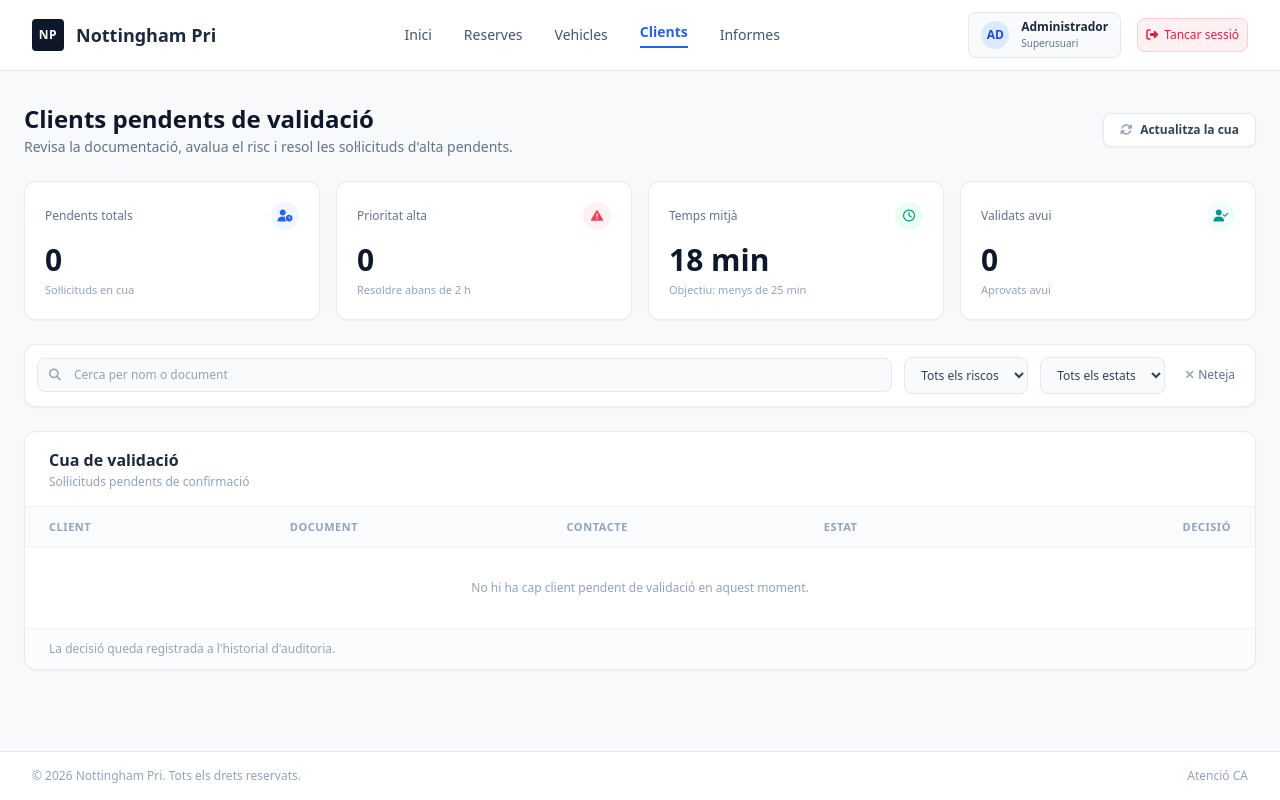
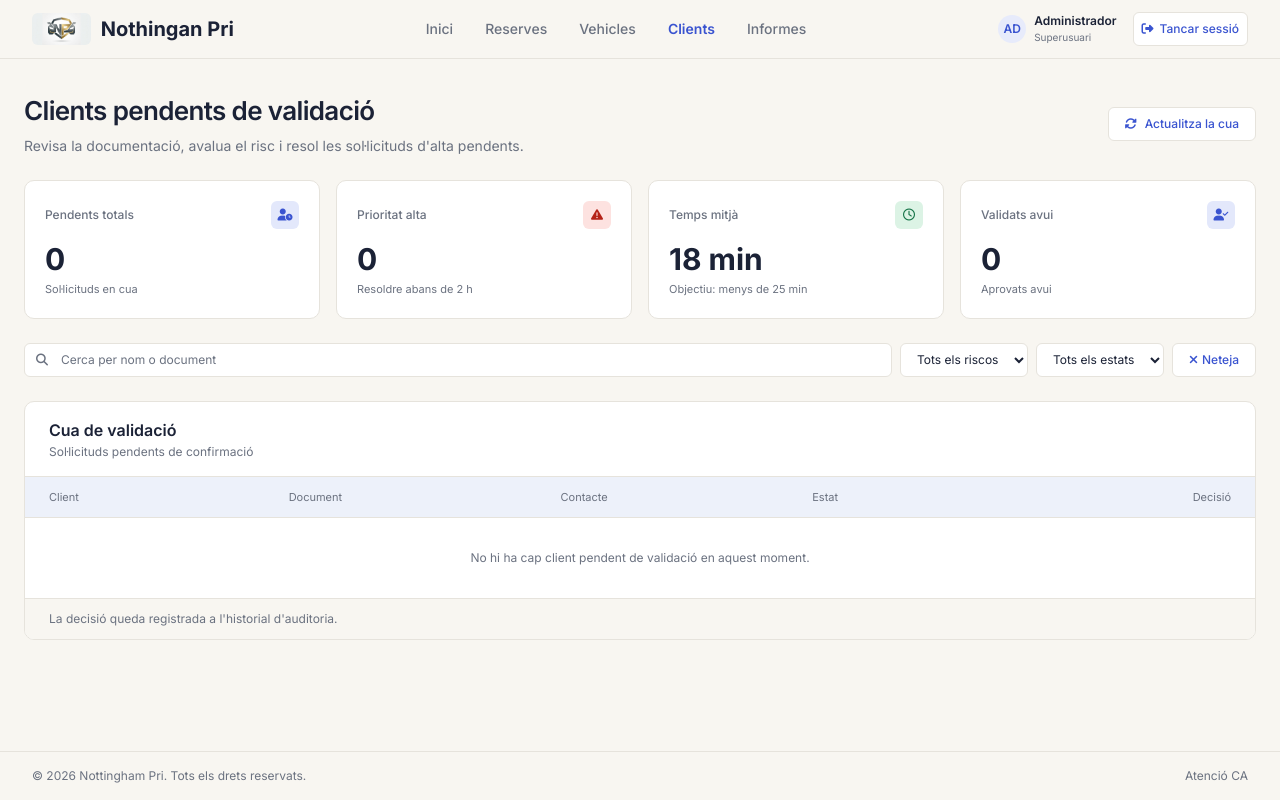
Before and after one commit to zohaibxz/Nothingan-Pri-S.A, a Spring Boot app: page /admin/agent/validacions in a window 1280 px wide. Run offline with Spring Boot 4, Linux system fonts and the light colour scheme; the visitor is signed in with stand-in values (Sample User, id 1); some of the project's set-up classes (security, data sources, template engines, error pages and the like) are left out, and stand-ins take their place; some libraries are stand-ins or nearby versions.

Commit message:
Valaidar clients de l'administrador amb la mateixa estètica que les altres

```diff
--- a/src/main/resources/templates/administrador/validar-clients.html
+++ b/src/main/resources/templates/administrador/validar-clients.html
@@ -4,43 +4,63 @@
     <meta charset="UTF-8">
     <meta name="viewport" content="width=device-width, initial-scale=1.0">
     <title>Nottingham Pri - Clients pendents de validació</title>
+
+    <!-- Mateixa tipografia que la gestió de vehicles -->
+    <link rel="preconnect" href="https://fonts.googleapis.com">
+    <link rel="preconnect" href="https://fonts.gstatic.com" crossorigin>
+    <link href="https://fonts.googleapis.com/css2?family=Inter:wght@400;500;600;700&display=swap" rel="stylesheet">
+
     <!-- Tailwind CSS CDN -->
     <script src="https://cdn.tailwindcss.com"></script>
+    <!-- Paleta de colors de la gestió de vehicles -->
+    <script>
+        tailwind.config = {
+            theme: {
+                extend: {
+                    fontFamily: { sans: ['Inter', 'system-ui', 'sans-serif'] },
+                    colors: {
+                        crema: '#f8f6f1',
+                        linia: '#e6e3dc',
+                        tinta: '#1b2236',
+                        gris: '#6b7280',
+                        primari: '#3a54d0',
+                        'primari-suau': '#e7ebfb'
+                    }
+                }
+            }
+        }
+    </script>
     <!-- FontAwesome Icons -->
     <link href="https://cdnjs.cloudflare.com/ajax/libs/font-awesome/6.4.0/css/all.min.css" rel="stylesheet">
 </head>
-<body class="bg-[#F8F9FA] text-slate-700 min-h-screen flex flex-col font-sans antialiased">
+<body class="bg-crema text-tinta min-h-screen flex flex-col font-sans antialiased">
 
     <!-- HEADER / NAVIGATION -->
-    <header class="bg-white border-b border-slate-200 px-8 py-3 flex items-center justify-between sticky top-0 z-50">
-        <div class="flex items-center space-x-3">
-            <a th:href="@{/dashboard}" class="flex items-center space-x-3">
-                <div class="w-8 h-8 bg-slate-900 rounded flex items-center justify-center text-white font-bold text-xs tracking-wider">
-                    NP
-                </div>
-                <span class="font-bold text-slate-800 text-lg">Nottingham Pri</span>
-            </a>
-        </div>
+    <header class="bg-crema border-b border-linia px-8 py-3 flex items-center justify-between sticky top-0 z-50">
+        <a th:href="@{/dashboard}" class="flex items-center space-x-2.5">
+            <img th:src="@{/img/logo.jpg}" alt="Logo Nothingan Pri" class="h-8 w-auto max-w-[7.5rem] object-contain rounded-md">
+            <span class="font-bold text-tinta text-xl">Nothingan Pri</span>
+        </a>
 
         <!-- Navigation Links -->
-        <nav class="hidden md:flex items-center space-x-8 text-sm font-medium text-slate-600">
-            <a th:href="@{/dashboard}" class="hover:text-blue-600 transition-colors">Inici</a>
-            <a th:href="@{/reserves}" class="hover:text-blue-600 transition-colors">Reserves</a>
-            <a th:href="@{/vehicles}" class="hover:text-blue-600 transition-colors">Vehicles</a>
-            <a th:href="@{/admin/agent/validacions}" class="text-blue-600 font-semibold border-b-2 border-blue-600 pb-1">Clients</a>
-            <a th:href="@{/informes}" class="hover:text-blue-600 transition-colors">Informes</a>
+        <nav class="hidden md:flex items-center space-x-8 text-sm font-medium text-gris">
+            <a th:href="@{/dashboard}" class="hover:text-primari transition-colors">Inici</a>
+            <a th:href="@{/reserves}" class="hover:text-primari transition-colors">Reserves</a>
+            <a th:href="@{/vehicles}" class="hover:text-primari transition-colors">Vehicles</a>
+            <a th:href="@{/admin/agent/validacions}" class="text-primari font-semibold">Clients</a>
+            <a th:href="@{/informes}" class="hover:text-primari transition-colors">Informes</a>
         </nav>
 
         <!-- User Profile & Logout Dropdown (Dinámico) -->
         <div class="flex items-center space-x-4">
-            <div class="flex items-center space-x-3 bg-slate-50 border border-slate-200 rounded-lg px-3 py-1.5">
-                <div class="w-7 h-7 rounded-full bg-blue-100 text-blue-700 flex items-center justify-center font-bold text-xs"
+            <div class="flex items-center space-x-2">
+                <div class="w-7 h-7 rounded-full bg-primari-suau text-primari flex items-center justify-center font-semibold text-xs"
                      th:text="${inicials != null ? inicials : 'AD'}">
                     AD
                 </div>
                 <div class="text-xs">
-                    <p class="font-semibold text-slate-800" th:text="${nomClient != null ? nomClient : 'Administrador'}">Administrador</p>
-                    <p class="text-slate-500 text-[10px]">Superusuari</p>
+                    <p class="font-semibold text-tinta" th:text="${nomClient != null ? nomClient : 'Administrador'}">Administrador</p>
+                    <p class="text-gris text-[10px]">Superusuari</p>
                 </div>
             </div>
 
@@ -48,7 +68,7 @@
             <form th:action="@{/logout}" method="post" class="inline">
                 <button type="submit"
                         title="Tancar sessió"
-                        class="bg-rose-50 hover:bg-rose-100 text-rose-600 border border-rose-200 p-2 rounded-lg text-xs font-medium transition flex items-center space-x-1.5">
+                        class="bg-white hover:bg-primari-suau text-primari border border-linia p-2 rounded-md text-xs font-medium transition flex items-center space-x-1.5">
                     <i class="fa-solid fa-right-from-bracket"></i>
                     <span class="hidden sm:inline">Tancar sessió</span>
                 </button>
@@ -62,12 +82,12 @@
         <!-- TITLE & ACTION HEADER -->
         <div class="flex flex-col md:flex-row md:items-center justify-between gap-4 mb-6">
             <div>
-                <h1 class="text-2xl font-bold text-slate-900">Clients pendents de validació</h1>
-                <p class="text-slate-500 text-sm mt-0.5">Revisa la documentació, avalua el risc i resol les sol·licituds d'alta pendents.</p>
+                <h1 class="text-[1.625rem] font-semibold tracking-tight text-tinta">Clients pendents de validació</h1>
+                <p class="text-gris text-sm mt-1.5">Revisa la documentació, avalua el risc i resol les sol·licituds d'alta pendents.</p>
             </div>
             <div>
-                <button onclick="location.reload()" class="bg-white hover:bg-slate-50 border border-slate-200 text-slate-700 text-xs font-semibold px-4 py-2 rounded-lg shadow-sm transition flex items-center space-x-2">
-                    <i class="fa-solid fa-rotate text-slate-400"></i>
+                <button onclick="location.reload()" class="bg-white hover:bg-primari-suau border border-linia text-primari text-xs font-medium px-4 py-2 rounded-md transition flex items-center space-x-2">
+                    <i class="fa-solid fa-rotate"></i>
                     <span>Actualitza la cua</span>
                 </button>
             </div>
@@ -77,97 +97,97 @@
         <div class="grid grid-cols-1 sm:grid-cols-2 lg:grid-cols-4 gap-4 mb-6">
 
             <!-- Card 1: Pendents totals (Dinámico) -->
-            <div class="bg-white p-5 rounded-xl border border-slate-200/80 shadow-sm flex flex-col justify-between">
-                <div class="flex items-center justify-between text-slate-500">
+            <div class="bg-white p-5 rounded-[.625rem] border border-linia flex flex-col justify-between">
+                <div class="flex items-center justify-between text-gris">
                     <span class="text-xs font-medium">Pendents totals</span>
-                    <div class="w-7 h-7 rounded-full bg-blue-50 text-blue-600 flex items-center justify-center text-xs">
+                    <div class="w-7 h-7 rounded-md bg-[#e3e8fb] text-primari flex items-center justify-center text-xs">
                         <i class="fa-solid fa-user-clock"></i>
                     </div>
                 </div>
                 <div class="mt-3">
-                    <span class="text-3xl font-bold text-slate-900"
+                    <span class="text-3xl font-bold text-tinta"
                           th:text="${clientsPendents != null ? #lists.size(clientsPendents) : 0}">0</span>
-                    <p class="text-[11px] text-slate-400 mt-1">Sol·licituds en cua</p>
+                    <p class="text-[11px] text-gris mt-1">Sol·licituds en cua</p>
                 </div>
             </div>
 
             <!-- Card 2: Prioritat alta -->
-            <div class="bg-white p-5 rounded-xl border border-slate-200/80 shadow-sm flex flex-col justify-between">
-                <div class="flex items-center justify-between text-slate-500">
+            <div class="bg-white p-5 rounded-[.625rem] border border-linia flex flex-col justify-between">
+                <div class="flex items-center justify-between text-gris">
                     <span class="text-xs font-medium">Prioritat alta</span>
-                    <div class="w-7 h-7 rounded-full bg-rose-50 text-rose-500 flex items-center justify-center text-xs">
+                    <div class="w-7 h-7 rounded-md bg-[#fde2e0] text-[#b42318] flex items-center justify-center text-xs">
                         <i class="fa-solid fa-triangle-exclamation"></i>
                     </div>
                 </div>
                 <div class="mt-3">
-                    <span class="text-3xl font-bold text-slate-900">0</span>
-                    <p class="text-[11px] text-slate-400 mt-1">Resoldre abans de 2 h</p>
+                    <span class="text-3xl font-bold text-tinta">0</span>
+                    <p class="text-[11px] text-gris mt-1">Resoldre abans de 2 h</p>
                 </div>
             </div>
 
             <!-- Card 3: Temps mitjà -->
-            <div class="bg-white p-5 rounded-xl border border-slate-200/80 shadow-sm flex flex-col justify-between">
-                <div class="flex items-center justify-between text-slate-500">
+            <div class="bg-white p-5 rounded-[.625rem] border border-linia flex flex-col justify-between">
+                <div class="flex items-center justify-between text-gris">
                     <span class="text-xs font-medium">Temps mitjà</span>
-                    <div class="w-7 h-7 rounded-full bg-emerald-50 text-emerald-600 flex items-center justify-center text-xs">
+                    <div class="w-7 h-7 rounded-md bg-[#dcf3e5] text-[#157347] flex items-center justify-center text-xs">
                         <i class="fa-regular fa-clock"></i>
                     </div>
                 </div>
                 <div class="mt-3">
-                    <span class="text-3xl font-bold text-slate-900">18 min</span>
-                    <p class="text-[11px] text-slate-400 mt-1">Objectiu: menys de 25 min</p>
+                    <span class="text-3xl font-bold text-tinta">18 min</span>
+                    <p class="text-[11px] text-gris mt-1">Objectiu: menys de 25 min</p>
                 </div>
             </div>
 
             <!-- Card 4: Validats avui -->
-            <div class="bg-white p-5 rounded-xl border border-slate-200/80 shadow-sm flex flex-col justify-between">
-                <div class="flex items-center justify-between text-slate-500">
+            <div class="bg-white p-5 rounded-[.625rem] border border-linia flex flex-col justify-between">
+                <div class="flex items-center justify-between text-gris">
                     <span class="text-xs font-medium">Validats avui</span>
-                    <div class="w-7 h-7 rounded-full bg-teal-50 text-teal-600 flex items-center justify-center text-xs">
+                    <div class="w-7 h-7 rounded-md bg-[#e3e8fb] text-primari flex items-center justify-center text-xs">
                         <i class="fa-solid fa-user-check"></i>
                     </div>
                 </div>
                 <div class="mt-3">
-                    <span class="text-3xl font-bold text-slate-900">0</span>
-                    <p class="text-[11px] text-slate-400 mt-1">Aprovats avui</p>
+                    <span class="text-3xl font-bold text-tinta">0</span>
+                    <p class="text-[11px] text-gris mt-1">Aprovats avui</p>
                 </div>
             </div>
         </div>
 
         <!-- SEARCH & FILTERS BAR -->
-        <div class="bg-white p-3 rounded-xl border border-slate-200/80 shadow-sm mb-6 flex flex-wrap items-center gap-3 text-xs">
+        <div class="mb-6 flex flex-wrap items-center gap-2 text-xs">
             <div class="relative flex-grow min-w-[220px]">
-                <i class="fa-solid fa-magnifying-glass absolute left-3 top-1/2 -translate-y-1/2 text-slate-400"></i>
-                <input type="text" placeholder="Cerca per nom o document" class="w-full pl-9 pr-3 py-2 bg-slate-50 border border-slate-200 rounded-lg text-slate-700 placeholder-slate-400 focus:outline-none focus:ring-2 focus:ring-blue-500 focus:bg-white transition">
+                <i class="fa-solid fa-magnifying-glass absolute left-3 top-1/2 -translate-y-1/2 text-gris"></i>
+                <input type="text" placeholder="Cerca per nom o document" class="w-full h-[2.125rem] pl-9 pr-3 bg-white border border-linia rounded-md text-tinta placeholder-gris focus:outline-none focus:ring-2 focus:ring-primari transition">
             </div>
 
-            <select class="bg-slate-50 border border-slate-200 text-slate-700 py-2 px-3 rounded-lg focus:outline-none focus:ring-2 focus:ring-blue-500">
+            <select class="h-[2.125rem] bg-white border border-linia text-tinta px-3 rounded-md focus:outline-none focus:ring-2 focus:ring-primari">
                 <option value="">Tots els riscos</option>
                 <option value="baix">Baix</option>
                 <option value="mitja">Mitjà</option>
                 <option value="alt">Alt</option>
             </select>
 
-            <select class="bg-slate-50 border border-slate-200 text-slate-700 py-2 px-3 rounded-lg focus:outline-none focus:ring-2 focus:ring-blue-500">
+            <select class="h-[2.125rem] bg-white border border-linia text-tinta px-3 rounded-md focus:outline-none focus:ring-2 focus:ring-primari">
                 <option value="">Tots els estats</option>
                 <option value="nou">Nou</option>
                 <option value="revisio">En revisió</option>
             </select>
 
-            <button class="text-slate-500 hover:text-slate-800 transition flex items-center space-x-1 px-2 py-1">
-                <i class="fa-solid fa-xmark text-slate-400"></i>
+            <button class="h-[2.125rem] bg-white border border-linia text-primari font-medium hover:bg-primari-suau transition flex items-center space-x-1 px-4 rounded-md">
+                <i class="fa-solid fa-xmark"></i>
                 <span>Neteja</span>
             </button>
         </div>
 
         <!-- QUEUE TABLE SECTION -->
-        <div class="bg-white rounded-xl border border-slate-200/80 shadow-sm overflow-hidden mb-6">
+        <div class="bg-white rounded-[.625rem] border border-linia overflow-hidden mb-6">
 
             <!-- Table Header Bar -->
-            <div class="px-6 py-4 border-b border-slate-100 flex items-center justify-between">
+            <div class="px-6 py-4 border-b border-linia flex items-center justify-between">
                 <div>
-                    <h2 class="font-bold text-slate-800 text-base">Cua de validació</h2>
-                    <p class="text-xs text-slate-400 mt-0.5">Sol·licituds pendents de confirmació</p>
+                    <h2 class="font-semibold text-tinta text-base">Cua de validació</h2>
+                    <p class="text-xs text-gris mt-0.5">Sol·licituds pendents de confirmació</p>
                 </div>
             </div>
 
@@ -175,40 +195,40 @@
             <div class="overflow-x-auto">
                 <table class="w-full text-left border-collapse">
                     <thead>
-                        <tr class="bg-slate-50/70 border-b border-slate-100 text-[11px] font-semibold text-slate-400 uppercase tracking-wider">
-                            <th class="py-3 px-6">Client</th>
-                            <th class="py-3 px-4">Document</th>
-                            <th class="py-3 px-4">Contacte</th>
-                            <th class="py-3 px-4">Estat</th>
-                            <th class="py-3 px-6 text-right">Decisió</th>
+                        <tr class="bg-[#edf1fa] border-b border-linia text-[11px] font-normal text-gris">
+                            <th class="py-3 px-6 font-normal">Client</th>
+                            <th class="py-3 px-4 font-normal">Document</th>
+                            <th class="py-3 px-4 font-normal">Contacte</th>
+                            <th class="py-3 px-4 font-normal">Estat</th>
+                            <th class="py-3 px-6 font-normal text-right">Decisió</th>
                         </tr>
                     </thead>
-                    <tbody class="divide-y divide-slate-100 text-xs">
+                    <tbody class="divide-y divide-linia text-xs">
 
                         <!-- Iteración dinámica sobre los clientes pendientes reales -->
-                        <tr th:each="client : ${clientsPendents}" class="hover:bg-slate-50/60 transition">
+                        <tr th:each="client : ${clientsPendents}" class="hover:bg-crema/60 transition">
                             <td class="py-3.5 px-6">
-                                <div class="font-semibold text-slate-800" th:text="${client.nom + ' ' + (client.cognoms != null ? client.cognoms : '')}">Nom Client</div>
-                                <div class="text-[10px] text-slate-400">Registre web</div>
+                                <div class="font-semibold text-tinta" th:text="${client.nom + ' ' + (client.cognoms != null ? client.cognoms : '')}">Nom Client</div>
+                                <div class="text-[10px] text-gris">Registre web</div>
                             </td>
-                            <td class="py-3.5 px-4 font-mono text-slate-600" th:text="${client.dniUsuari}">DNI</td>
-                            <td class="py-3.5 px-4 text-slate-600" th:text="${client.email}">email@example.com</td>
+                            <td class="py-3.5 px-4 font-mono text-gris" th:text="${client.dniUsuari}">DNI</td>
+                            <td class="py-3.5 px-4 text-gris" th:text="${client.email}">email@example.com</td>
                             <td class="py-3.5 px-4">
-                                <span class="bg-amber-50 text-amber-700 text-[10px] font-semibold px-2.5 py-1 rounded-full border border-amber-100">
+                                <span class="bg-[#fdebd0] text-[#b45309] text-[10px] font-medium px-2.5 py-1 rounded-[.3125rem]">
                                     • Pendent
                                 </span>
                             </td>
                             <td class="py-3.5 px-6 text-right space-x-2">
                                 <!-- Botón Aprovar / Validar -->
                                 <form th:action="@{/admin/agent/validacions/{dni}/validar(dni=${client.dniUsuari})}" method="post" class="inline">
-                                    <button type="submit" class="p-1.5 text-emerald-600 hover:bg-emerald-50 rounded transition" title="Validar client">
+                                    <button type="submit" class="p-1.5 text-[#157347] hover:bg-[#dcf3e5] rounded transition" title="Validar client">
                                         <i class="fa-solid fa-check text-base"></i>
                                     </button>
                                 </form>
 
                                 <!-- Botón Rebutjar -->
                                 <form th:action="@{/admin/agent/validacions/{dni}/rebutjar(dni=${client.dniUsuari})}" method="post" class="inline">
-                                    <button type="submit" class="p-1.5 text-rose-600 hover:bg-rose-50 rounded transition" title="Rebutjar client">
+                                    <button type="submit" class="p-1.5 text-[#b42318] hover:bg-[#fde2e0] rounded transition" title="Rebutjar client">
                                         <i class="fa-solid fa-xmark text-base"></i>
                                     </button>
                                 </form>
@@ -217,7 +237,7 @@
 
                         <!-- Mensaje en caso de no haber solicitudes pendientes -->
                         <tr th:if="${clientsPendents == null or #lists.isEmpty(clientsPendents)}">
-                            <td colspan="5" class="py-8 text-center text-slate-400">
+                            <td colspan="5" class="py-8 text-center text-gris">
                                 No hi ha cap client pendent de validació en aquest moment.
                             </td>
                         </tr>
@@ -227,7 +247,7 @@
             </div>
 
             <!-- Table Footer Actions -->
-            <div class="px-6 py-3 bg-slate-50/50 border-t border-slate-100 flex flex-col sm:flex-row items-center justify-between text-xs text-slate-400 gap-3">
+            <div class="px-6 py-3 bg-crema border-t border-linia flex flex-col sm:flex-row items-center justify-between text-xs text-gris gap-3">
                 <span>La decisió queda registrada a l'historial d'auditoria.</span>
             </div>
 
@@ -236,12 +256,12 @@
     </main>
 
     <!-- FOOTER -->
-    <footer class="bg-white border-t border-slate-200 py-4 px-8 text-xs text-slate-400 flex flex-col sm:flex-row items-center justify-between gap-2">
+    <footer class="border-t border-linia py-4 px-8 text-xs text-gris flex flex-col sm:flex-row items-center justify-between gap-2">
         <div>
             © 2026 Nottingham Pri. Tots els drets reservats.
         </div>
         <div class="flex items-center space-x-6">
-            <a href="#" class="hover:text-slate-600 transition">Atenció CA</a>
+            <a href="#" class="hover:text-primari transition">Atenció CA</a>
         </div>
     </footer>
 
```
